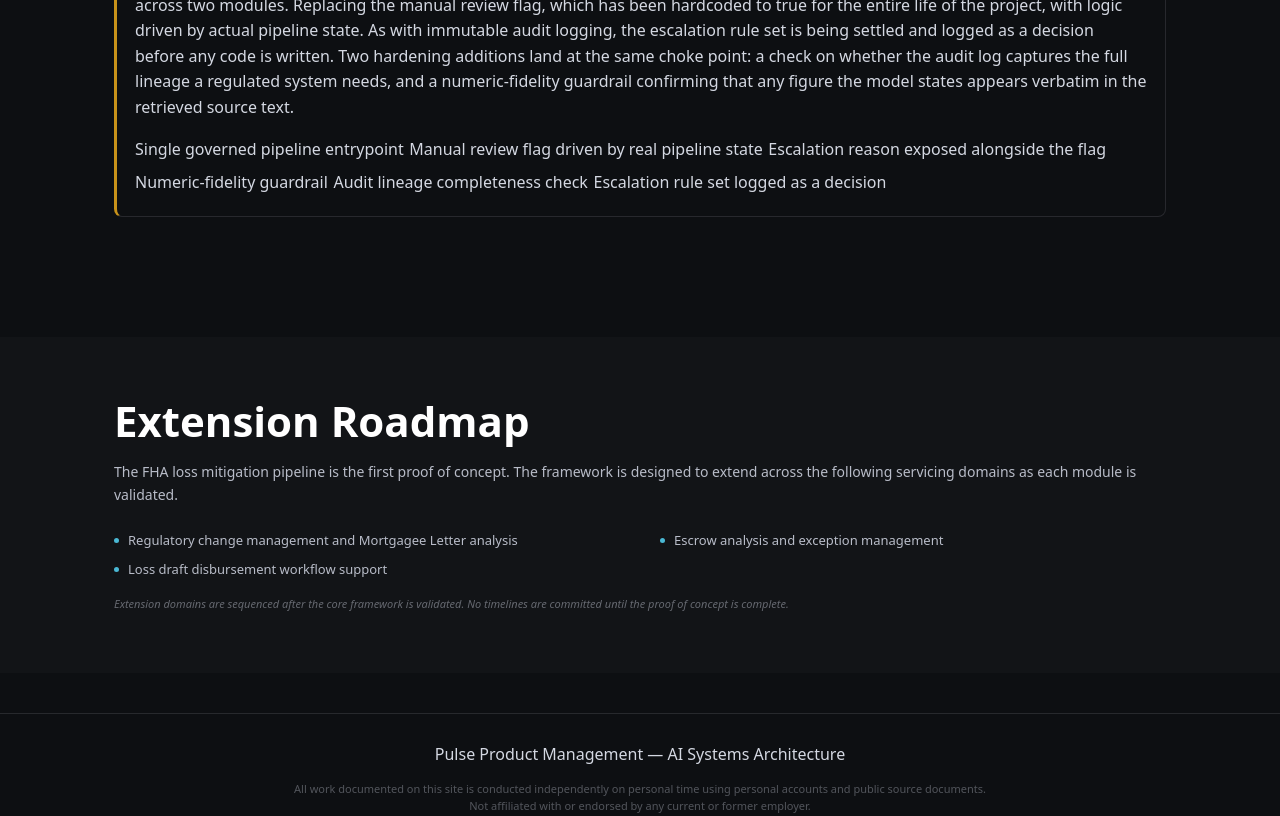
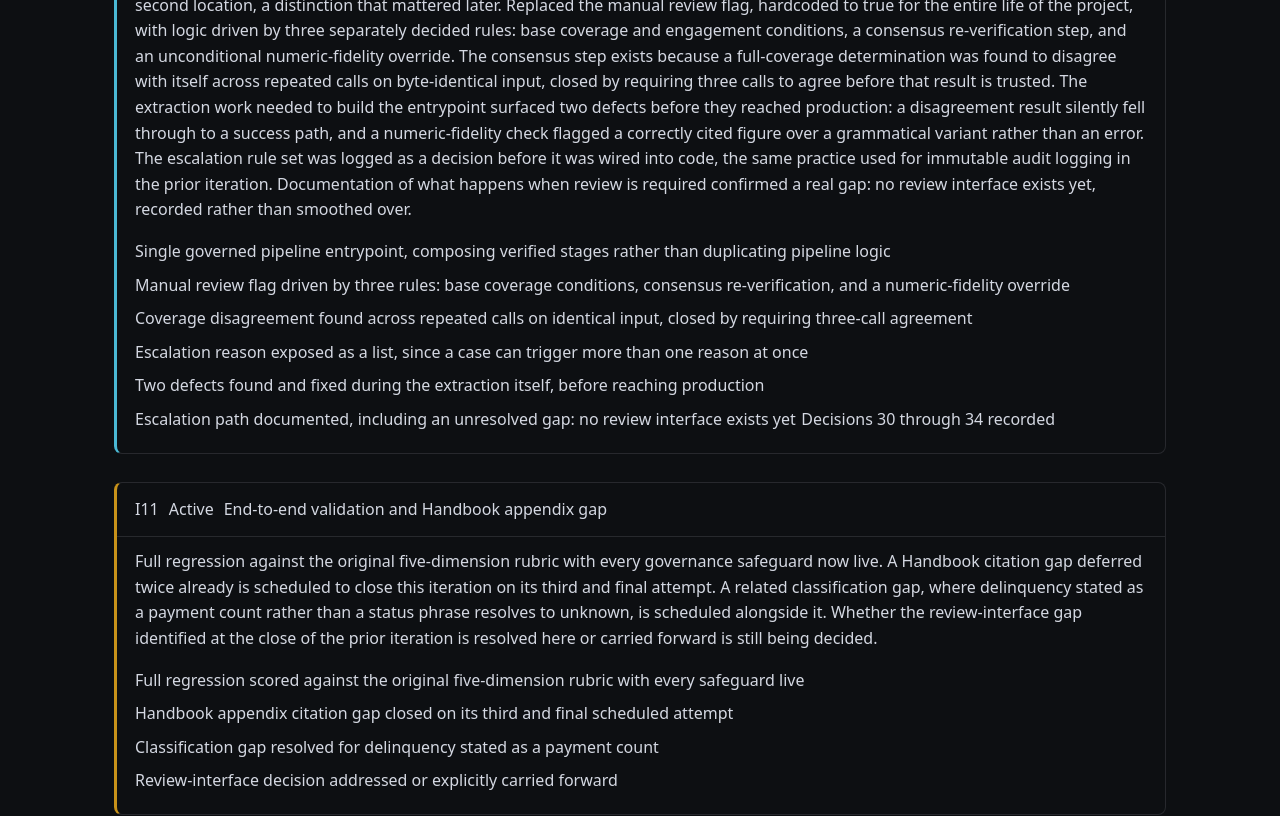
Before and after one commit to blendedpages-bq/pulse-pm, a React (Vite) app: page /portfolio in a window 1280 px wide. Shown: the part 4600-5416 px from the top of the page. Built offline with nearby package versions, Linux system fonts and the light colour scheme.

Commit message:
feat: I10 complete, I11 active, home page iteration count updated

```diff
--- a/src/pages/Build.jsx
+++ b/src/pages/Build.jsx
@@ -52,16 +52,29 @@ const weeks = [
   },
   {
     num: 10,
+    status: 'complete',
+    title: 'Full orchestration layer and human-in-the-loop escalation',
+    desc: 'Built a single governed entrypoint that composes every already-verified pipeline stage rather than duplicating the sequence in a second location, a distinction that mattered later. Replaced the manual review flag, hardcoded to true for the entire life of the project, with logic driven by three separately decided rules: base coverage and engagement conditions, a consensus re-verification step, and an unconditional numeric-fidelity override. The consensus step exists because a full-coverage determination was found to disagree with itself across repeated calls on byte-identical input, closed by requiring three calls to agree before that result is trusted. The extraction work needed to build the entrypoint surfaced two defects before they reached production: a disagreement result silently fell through to a success path, and a numeric-fidelity check flagged a correctly cited figure over a grammatical variant rather than an error. The escalation rule set was logged as a decision before it was wired into code, the same practice used for immutable audit logging in the prior iteration. Documentation of what happens when review is required confirmed a real gap: no review interface exists yet, recorded rather than smoothed over.',
+    outputs: [
+      'Single governed pipeline entrypoint, composing verified stages rather than duplicating pipeline logic',
+      'Manual review flag driven by three rules: base coverage conditions, consensus re-verification, and a numeric-fidelity override',
+      'Coverage disagreement found across repeated calls on identical input, closed by requiring three-call agreement',
+      'Escalation reason exposed as a list, since a case can trigger more than one reason at once',
+      'Two defects found and fixed during the extraction itself, before reaching production',
+      'Escalation path documented, including an unresolved gap: no review interface exists yet',
+      'Decisions 30 through 34 recorded'
+    ]
+  },
+  {
+    num: 11,
     status: 'active',
-    title: 'Full orchestration layer and human-in-the-loop escalation',
-    desc: 'Building a single governed entrypoint that coordinates every stage of the pipeline in one place, replacing a sequence currently spread across two modules. Replacing the manual review flag, which has been hardcoded to true for the entire life of the project, with logic driven by actual pipeline state. As with immutable audit logging, the escalation rule set is being settled and logged as a decision before any code is written. Two hardening additions land at the same choke point: a check on whether the audit log captures the full lineage a regulated system needs, and a numeric-fidelity guardrail confirming that any figure the model states appears verbatim in the retrieved source text.',
+    title: 'End-to-end validation and Handbook appendix gap',
+    desc: 'Full regression against the original five-dimension rubric with every governance safeguard now live. A Handbook citation gap deferred twice already is scheduled to close this iteration on its third and final attempt. A related classification gap, where delinquency stated as a payment count rather than a status phrase resolves to unknown, is scheduled alongside it. Whether the review-interface gap identified at the close of the prior iteration is resolved here or carried forward is still being decided.',
     outputs: [
-      'Single governed pipeline entrypoint',
-      'Manual review flag driven by real pipeline state',
-      'Escalation reason exposed alongside the flag',
-      'Numeric-fidelity guardrail',
-      'Audit lineage completeness check',
-      'Escalation rule set logged as a decision'
+      'Full regression scored against the original five-dimension rubric with every safeguard live',
+      'Handbook appendix citation gap closed on its third and final scheduled attempt',
+      'Classification gap resolved for delinquency stated as a payment count',
+      'Review-interface decision addressed or explicitly carried forward'
     ],
     wip: true
   },
--- a/src/pages/Home.jsx
+++ b/src/pages/Home.jsx
@@ -119,7 +119,7 @@ export default function Home() {
               <p className="card-body">
                 A compliance-aware RAG system for FHA loss mitigation policy
                 retrieval and triage support. Phase 3 governance and compliance
-                validation in progress. 9 iterations complete.
+                validation in progress. 10 iterations complete.
               </p>
               <a href="/portfolio" className="card-link">View the build and method →</a>
             </div>
```
